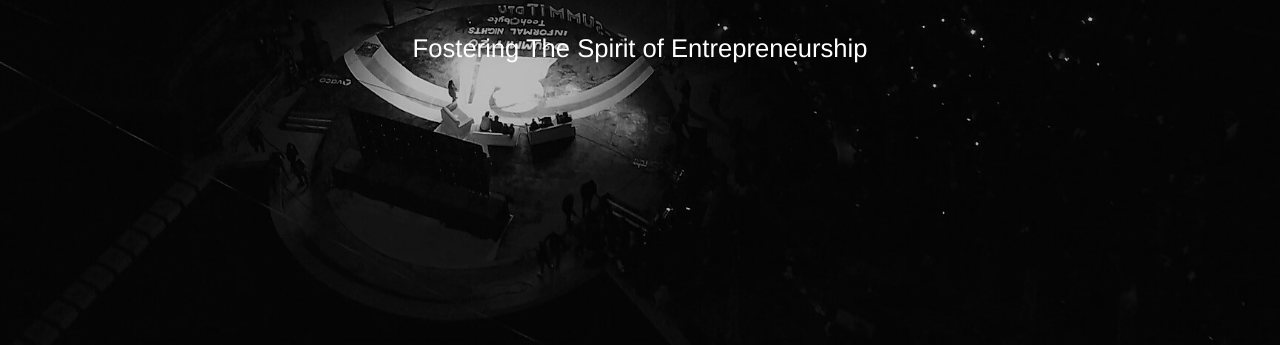
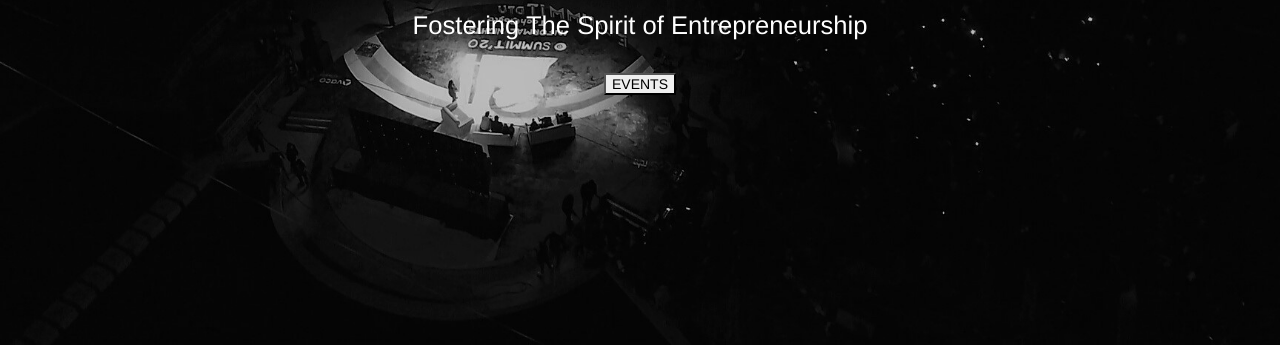
Before and after one commit to pulkitkhanna1/ecell-dtu-self, a plain HTML site: page index.html in a window 1280 px wide. Shown: the part 455-800 px from the top of the page. Drawn offline with nearby package versions, Linux system fonts and the light colour scheme; a script that the page names is missing.

Commit message:
Update index.html

```diff
--- a/index.html
+++ b/index.html
@@ -146,6 +146,11 @@
             <div class="parallax" id="bg">
                <h1>ENTREPRENEURSHIP CELL <br> <span class="dtu">Delhi Technological University </span></h1>
                <h4> Fostering The Spirit of Entrepreneurship</h4>
+                          <div class="reg pt-4">
+            <a href="events.html">
+              <button> EVENTS </button>
+            </a>
+            </div>
 
             </div>
         </div>
```
